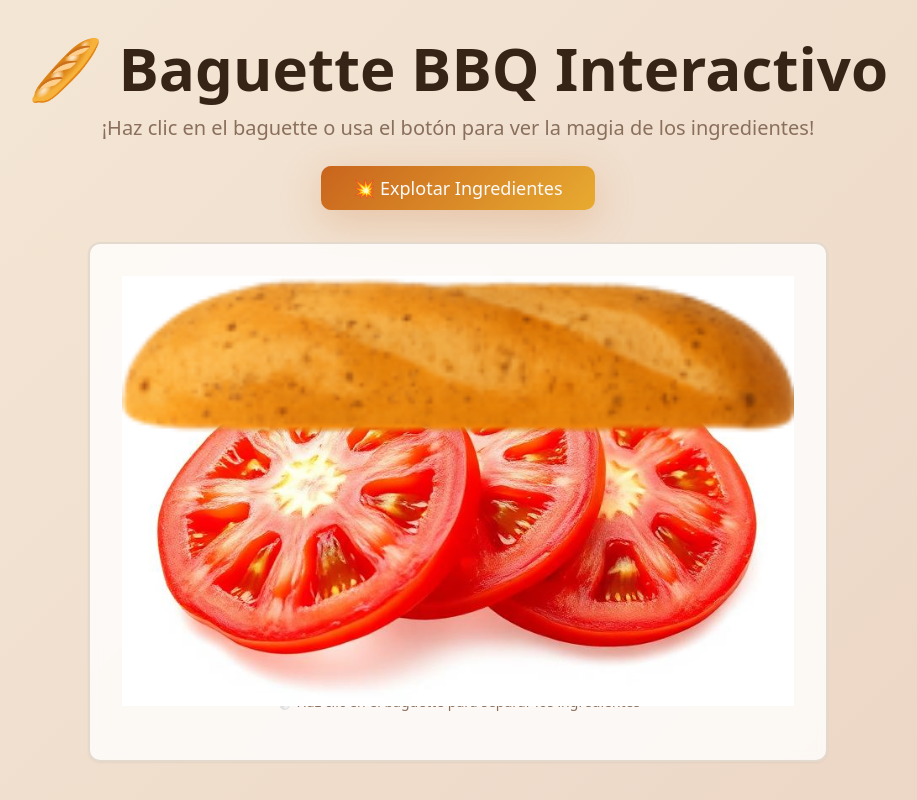
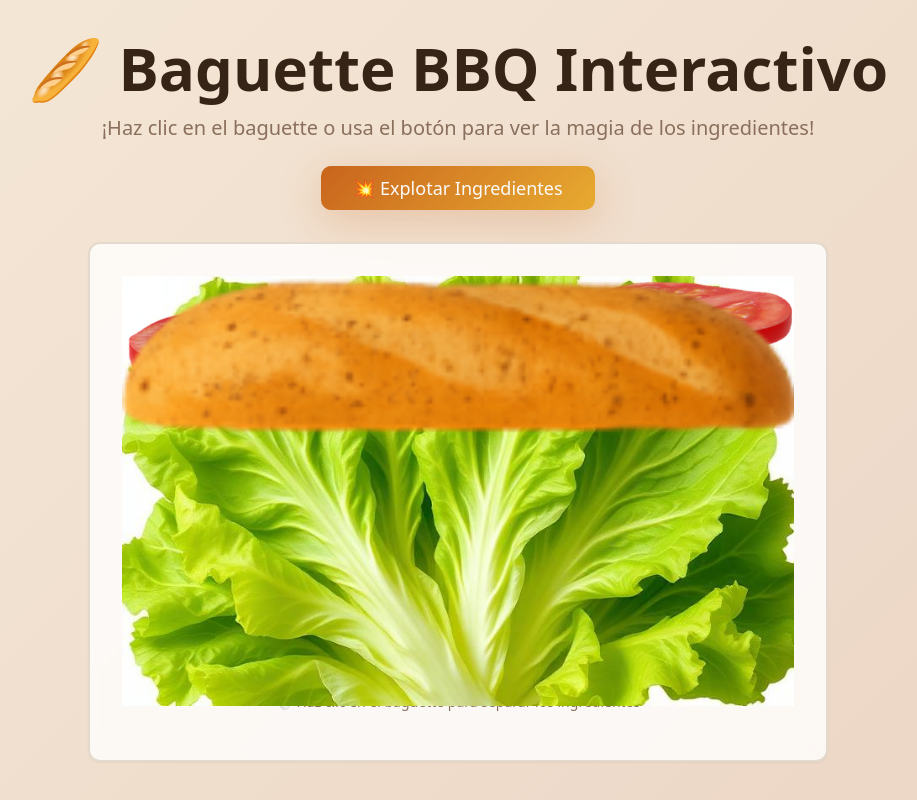
Before and after one commit to omarviga/baguette-blender-bash, a React (Vite) app: page / in a window 1280 px wide. Shown: the whole page, without its empty margins (182-1099 px from the left). Built offline with nearby package versions, Linux system fonts and the light colour scheme.

Commit message:
Update tomato image
Update the tomato image for the interactive baguette.

```diff
--- a/src/components/BaguetteInteractive.tsx
+++ b/src/components/BaguetteInteractive.tsx
@@ -30,7 +30,7 @@ const ingredients: Ingredient[] = [
   {
     id: 'tomate',
     name: 'Tomate Fresco',
-    image: tomateImg,
+    image: '/lovable-uploads/5f6754ee-93f1-4647-abc0-ec79199c8c34.png',
     description: 'Rodajas jugosas de tomate maduro',
     color: 'tomato',
     initialDelay: 100
```
Also changed, not shown: public/lovable-uploads/5f6754ee-93f1-4647-abc0-ec79199c8c34.png (added).
